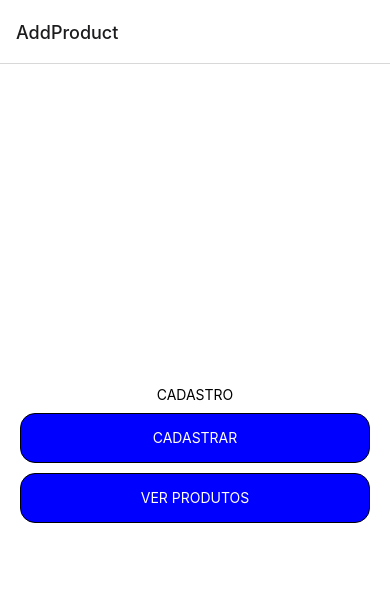
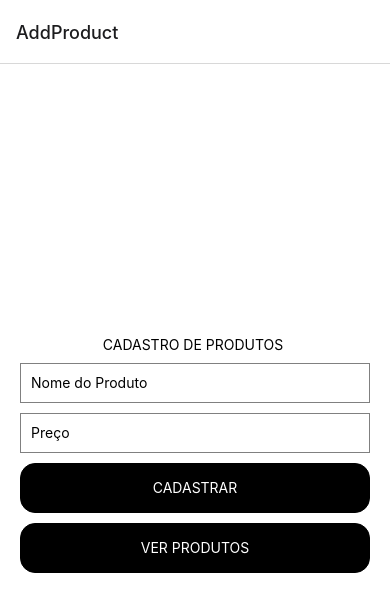
Before and after one commit to leocscotti/desafio-cp2-mobile, a React Native app: screen / in a window 390 px wide. Shown: the top 612 px of the page. Built offline with nearby package versions, Linux system fonts and the light colour scheme.

Commit message:
formulario de cadastro e navegação entre telas configurados

```diff
--- a/App.js
+++ b/App.js
@@ -1,15 +1,20 @@
 import React, { useState, useEffect } from 'react';
-import { StyleSheet, Text, View, TouchableOpacity, FlatList } from 'react-native';
+import { StyleSheet, Text, View, TouchableOpacity, FlatList, TextInput } from 'react-native';
 import AsyncStorage from '@react-native-async-storage/async-storage';
 import { NavigationContainer } from '@react-navigation/native';
 import { createStackNavigator } from '@react-navigation/stack';
 
-// Tela para adicionar produtos
+
 function AddProductScreen({ navigation }) {
   const [nomeProduto, setNomeProduto] = useState('');
   const [precoProduto, setPrecoProduto] = useState('');
 
   async function salvar() {
+    if (!nomeProduto.trim() || !precoProduto.trim()) {
+      alert('Por favor, preencha todos os campos.');
+      return;
+    }
+
     let produtos = [];
     if (await AsyncStorage.getItem('PRODUTOS') !== null) {
       produtos = JSON.parse(await AsyncStorage.getItem('PRODUTOS'));
@@ -24,10 +29,23 @@ function AddProductScreen({ navigation }) {
   }
 
   return (
-    <View style={styles.container}>
-      <Text>CADASTRO</Text>
+    <View style={styles.formContainer}>
+      <Text>CADASTRO DE PRODUTOS </Text>
 
-      <TouchableOpacity style={styles.btn} onPress={salvar}>
+      <TextInput
+        style={styles.input}
+        placeholder="Nome do Produto"
+        value={nomeProduto}
+        onChangeText={text => setNomeProduto(text)}
+      />
+      <TextInput
+        style={styles.input}
+        placeholder="Preço"
+        value={precoProduto}
+        onChangeText={text => setPrecoProduto(text)}
+      />
+
+      <TouchableOpacity style={styles.formBtn} onPress={salvar}>
         <Text style={{ color: 'white' }}>CADASTRAR</Text>
       </TouchableOpacity>
 
@@ -38,7 +56,7 @@ function AddProductScreen({ navigation }) {
   );
 }
 
-// Tela para listar os produtos
+
 function ListProductsScreen({ navigation }) {
   const [listProdutos, setListProdutos] = useState([]);
 
@@ -76,7 +94,7 @@ function ListProductsScreen({ navigation }) {
   );
 }
 
-// Tela para excluir produtos
+
 function DeleteProductScreen({ route, navigation }) {
   const { produto } = route.params;
 
@@ -127,7 +145,7 @@ const styles = StyleSheet.create({
     height: 50,
     width: '100%',
     borderRadius: 15,
-    backgroundColor: 'blue',
+    backgroundColor: 'black',
     justifyContent: 'center',
     alignItems: 'center',
     marginTop: 10,
@@ -151,4 +169,29 @@ const styles = StyleSheet.create({
     alignItems: 'center',
     marginTop: 10,
   },
+  formContainer: {
+    flex: 1,
+    backgroundColor: '#fff',
+    alignItems: 'center',
+    justifyContent: 'center',
+    padding: 20,
+  },
+  formBtn: {
+    borderWidth: 1,
+    height: 50,
+    width: '100%',
+    borderRadius: 15,
+    backgroundColor: 'black',
+    justifyContent: 'center',
+    alignItems: 'center',
+    marginTop: 10,
+  },
+  input: {
+    height: 40,
+    borderColor: 'gray',
+    borderWidth: 1,
+    width: '100%',
+    paddingHorizontal: 10,
+    marginTop: 10,
+  },
 });
```
